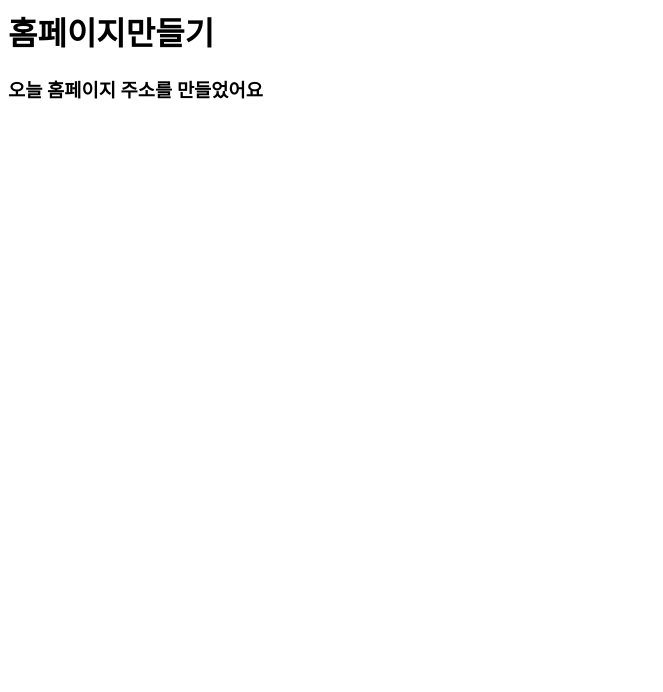
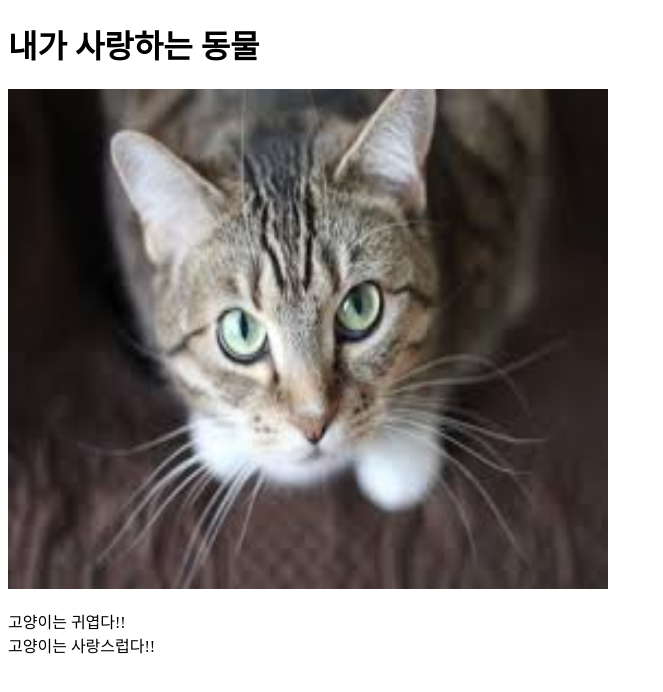
Before and after one commit to yhb2992/yoons, a plain HTML site: page index.html in a window 1280 px wide. Shown: the whole page, without its empty margins (0-663 px from the left). Drawn offline with Linux system fonts and the light colour scheme.

Commit message:
9월6일1교시

```diff
--- a/index.html
+++ b/index.html
@@ -1,8 +1,16 @@
-<html>
+<!DOCTYPE html>
+<html lang="en">
 <head>
+    <meta charset="UTF-8">
+    <meta http-equiv="X-UA-Compatible" content="IE=edge">
+    <meta name="viewport" content="width=device-width, initial-scale=1.0">
+    <title>윤현빈</title>
 </head>
 <body>
-<h1>홈페이지만들기</h1>
-<h3>오늘 홈페이지 주소를 만들었어요</h3>
+    <h1>내가 사랑하는 동물</h1>
+    <img src="img/고양이.jpg" alt="고양이!!"  width="600" height="500">
+    <p>
+        고양이는 귀엽다!! <br> 고양이는 사랑스럽다!!
+    </p>
 </body>
 </html>
```
Also changed, not shown: img/고양이.jpg (added).
